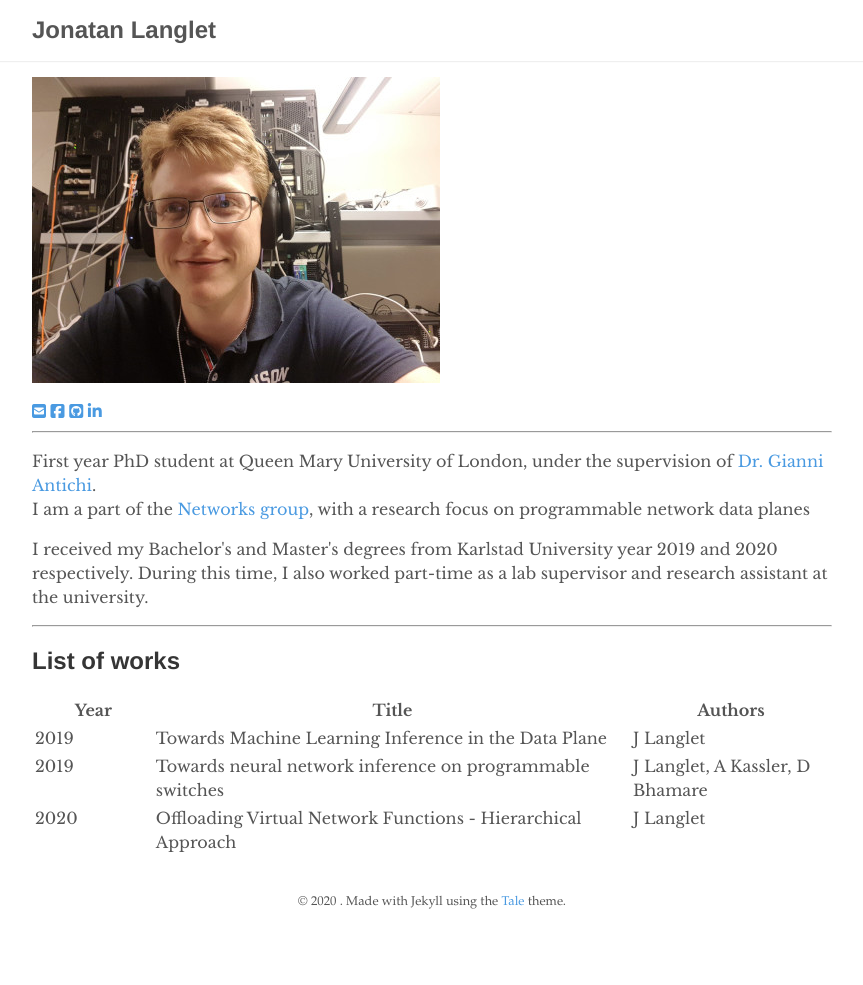
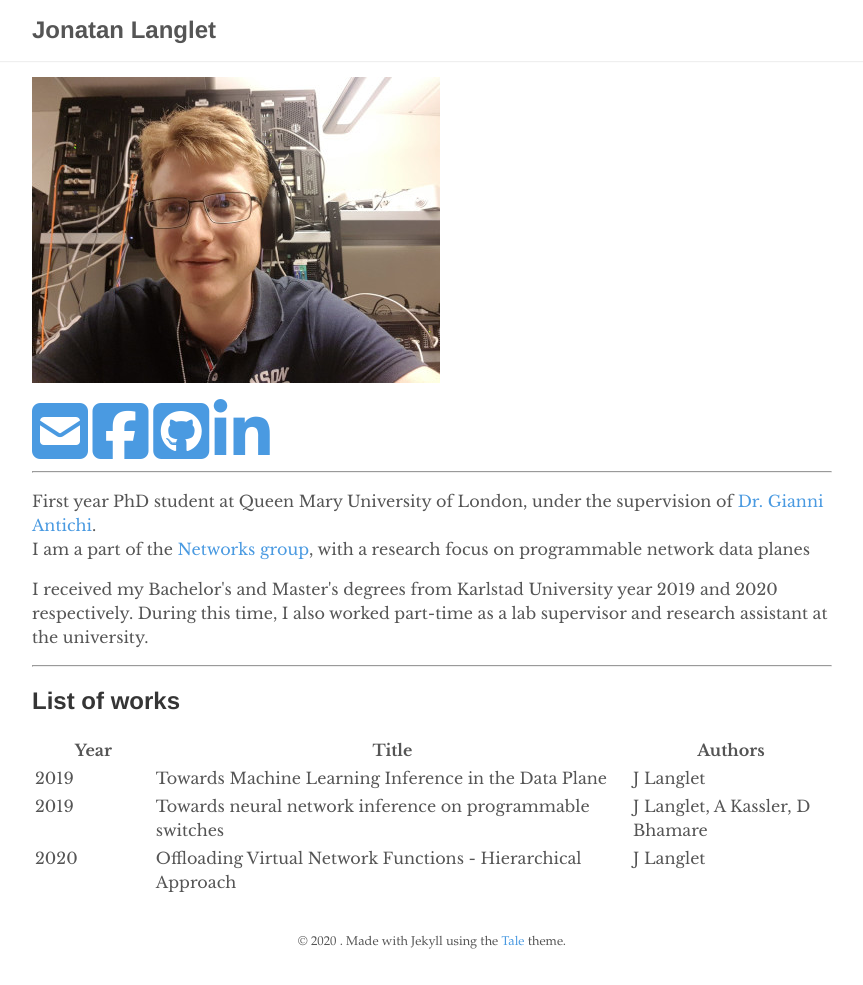
Before and after one commit to jonlanglet/jonlanglet.github.io, a Jekyll site: the page built from index.md, in a window 1280 px wide. Shown: the whole page, without its empty margins (208-1071 px from the left). Built offline with Jekyll 4.4.1, drawn with Linux system fonts in a browser that asks for light colours; nearby versions of some CDN libraries; before the commit the page ends 945 px from its top, so only the background shows below that.

Commit message:
Larger icons

```diff
--- a/_includes/social-media-links.html
+++ b/_includes/social-media-links.html
@@ -4,7 +4,7 @@
     {% for entry in sm %}
         {% assign key = entry | first %}
         {% if sm[key].id %}
-            <a href="{{ sm[key].href }}{{ sm[key].id }}" title="{{ sm[key].title }}"><i class="fa {{ sm[key].fa-icon fa-2x}}"></i></a>
+            <a href="{{ sm[key].href }}{{ sm[key].id }}" title="{{ sm[key].title }}"><i class="fa {{ sm[key].fa-icon}}" style="font-size:64px"></i></a>
         {% endif %}
     {% endfor %}
 </div>
```
